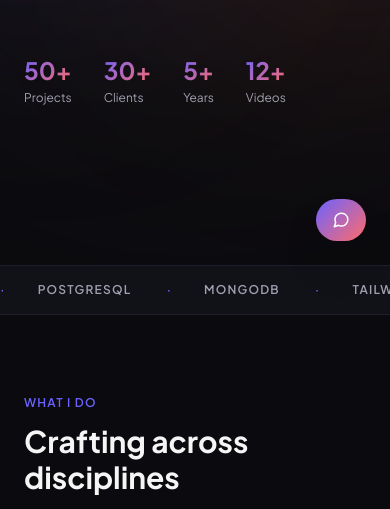
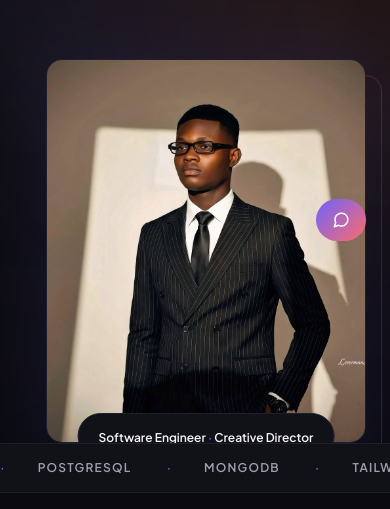
Before and after one commit to dromorongit/dhrone-portfolio, a Next.js app in the folder dhrone-portfolio-v2/: page / in a window 390 px wide. Shown: the part 579-1088 px from the top of the page. Built offline with nearby package versions, Linux system fonts and the light colour scheme; no server answers.

Commit message:
Update page.tsx

```diff
--- a/dhrone-portfolio-v2/app/page.tsx
+++ b/dhrone-portfolio-v2/app/page.tsx
@@ -54,15 +54,15 @@ export default function HomePage() {
               </div>
             </div>
 
-            <div className="hidden lg:flex justify-end">
-              <div className="relative w-80 h-96">
+            <div className="flex justify-end relative mt-12 lg:mt-0">
+              <div className="relative w-80 h-96 max-w-full">
                 <div className="absolute -inset-4 rounded-3xl bg-violet/10 blur-2xl" />
                 <div className="absolute inset-0 rounded-2xl border border-coral/20 translate-x-4 translate-y-4" />
                 <div className="relative w-full h-full rounded-2xl overflow-hidden border border-[var(--border)]">
-                  <Image src="/images/dhrone.jpg" alt="Narh H.P Dromor" fill className="object-cover" priority sizes="320px" />
+                  <Image src="/images/dhrone.jpg" alt="Narh H.P Dromor" fill className="object-cover" priority sizes="(max-width: 768px) 288px, 320px" />
                   <div className="absolute inset-0 bg-gradient-to-t from-[var(--bg)]/50 via-transparent to-transparent" />
                 </div>
-                <div className="absolute -bottom-5 left-1/2 -translate-x-1/2 rounded-full px-5 py-2.5 shadow-xl whitespace-nowrap"
+                <div className="absolute -bottom-4 left-1/2 -translate-x-1/2 rounded-full px-5 py-2.5 shadow-xl whitespace-nowrap"
                   style={{ backgroundColor: 'var(--surface)', border: '1px solid var(--border)' }}>
                   <span className="text-xs font-semibold" style={{ color: 'var(--text-primary)' }}>
                     Software Engineer <span className="text-violet">·</span> Creative Director
```
